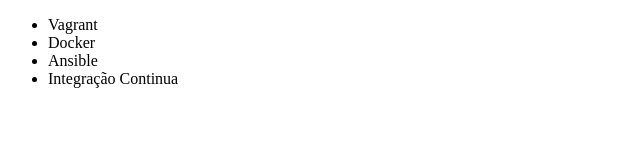
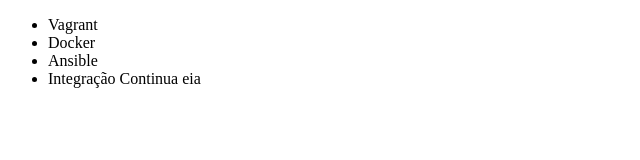
Before and after one commit to guigavicentin/aula, a plain HTML site: page index.html in a window 1280 px wide. Shown: the full height of the page, 0-640 px from the left. Drawn offline with Linux system fonts and the light colour scheme.

Commit message:
Adicionado a palavra eia

```diff
--- a/index.html
+++ b/index.html
@@ -9,7 +9,7 @@
         <li>Vagrant</li>
         <li>Docker</li>
         <li>Ansible</li>
-        <li>Integração Continua</li>
+        <li>Integração Continua eia</li>
     </ul>
 </body>
 </html>
```
